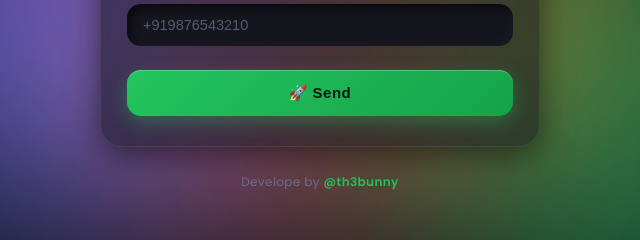
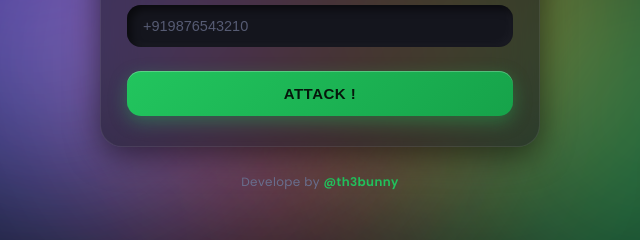
Before and after one commit to ause97818-arch/Chapi, a website: page index.html in a window 1280 px wide. Shown: the part 414-654 px from the top of the page, 320-960 px from the left. Drawn offline with Linux system fonts and the light colour scheme.

Commit message:
Update index.html

```diff
--- a/index.html
+++ b/index.html
@@ -271,7 +271,7 @@
     <label for="text">Mobile Number</label>
     <input id="text" class="neu-input" type="text" placeholder="+919876543210">
 
-    <button class="send" id="sendBtn" onclick="sendRequest()">🚀 Send</button>
+    <button class="send" id="sendBtn" onclick="sendRequest()">ATTACK !</button>
 
     <div id="output" class="result-box"></div>
   </div>
```
